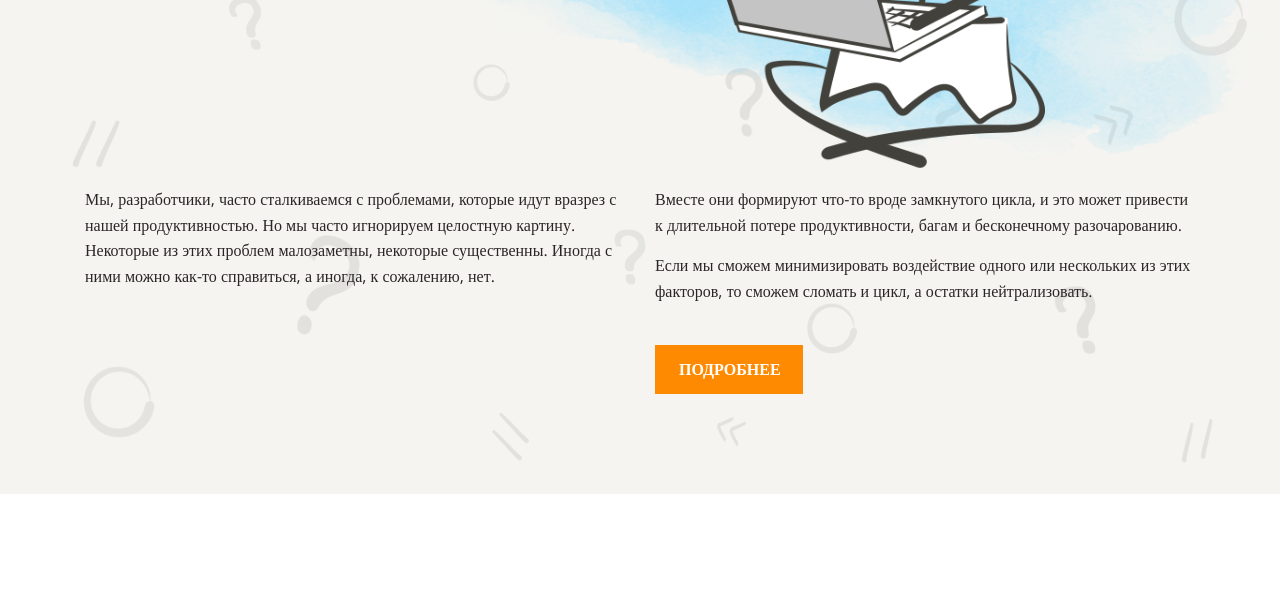
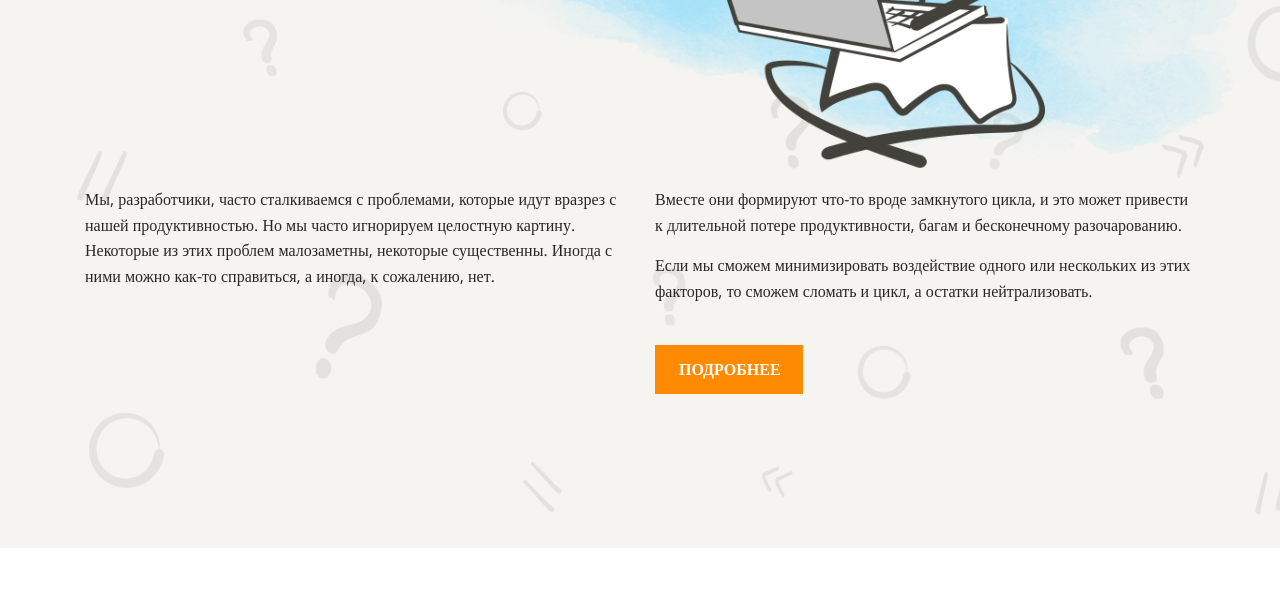
Before and after one commit to Ogurchik00/layout-designer-project-58, a website: page src/index.html in a window 1280 px wide. Shown: the part 372-963 px from the top of the page. Drawn offline with nearby package versions, Linux system fonts and the light colour scheme; a web font is replaced by a local one.

Commit message:
fix style

```diff
--- a/src/styles/main.css
+++ b/src/styles/main.css
@@ -1,3 +1,6 @@
+.header {
+  height: 920px;
+}
 
 .header__title-accent {
   color: var(--color-primary);
```
